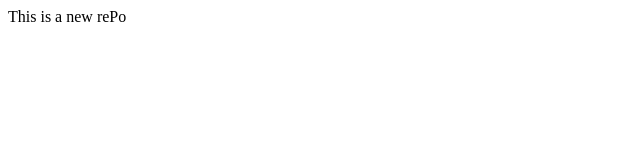
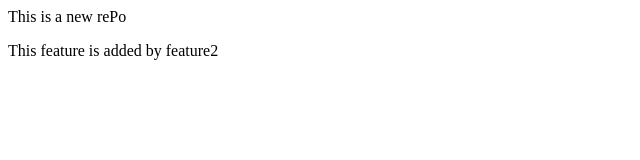
Before and after one commit to MrAli-a11/Local-Repo, a plain HTML site: page index.html in a window 1280 px wide. Shown: the whole page, without its empty margins (0-640 px from the left). Drawn offline with Linux system fonts and the light colour scheme.

Commit message:
Add new feature..

```diff
--- a/index.html
+++ b/index.html
@@ -1 +1,2 @@
 <p>This is a new rePo</p>
+<p>This feature is added by feature2</p>
```
